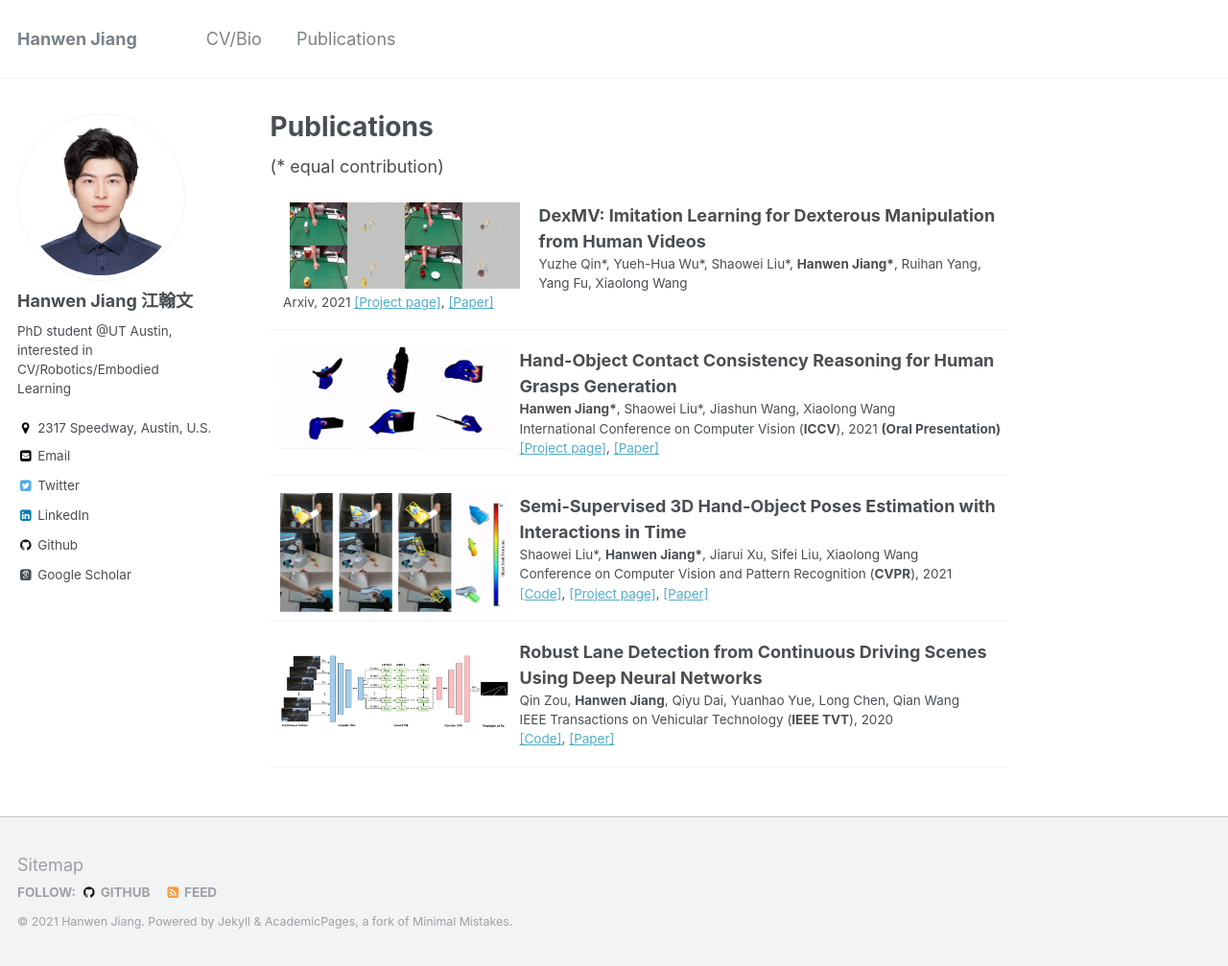
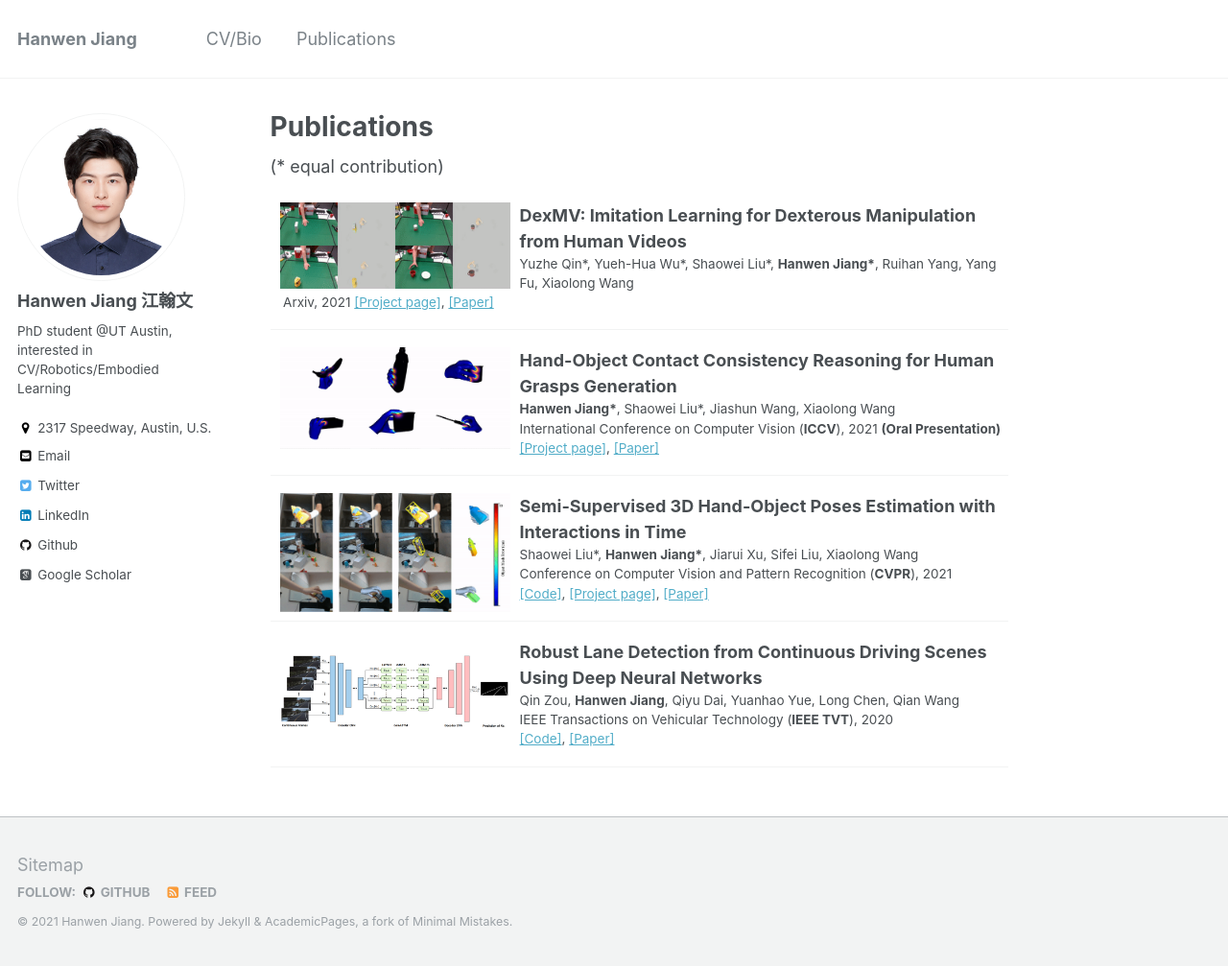
Before and after one commit to hwjiang1510/hwjiang1510.github.io, a Jekyll site: the page built from _pages/publications.md, in a window 1280 px wide and 1007 px high. Shown: the whole window at 96% size. Built offline with Jekyll 4.4.1, drawn with Linux system fonts in a browser that asks for light colours; some web fonts are replaced.

Commit message:
update publication

```diff
--- a/_pages/publications.md
+++ b/_pages/publications.md
@@ -5,7 +5,7 @@ permalink: /publications/
 author_profile: true
 ---
 (* equal contribution)
-<dl><dt><img align="left" width="240" height="200" hspace="20" src="../images/dexmv.gif" /></dt><dt> DexMV: Imitation Learning for Dexterous Manipulation from Human Videos</dt><dd> Yuzhe Qin*, Yueh-Hua Wu*, Shaowei Liu*, <strong>Hanwen Jiang*</strong>, Ruihan Yang, Yang Fu, Xiaolong Wang</dd><dd>Arxiv, 2021 <span style="color:blue"></span> <a href="https://yzqin.github.io/dexmv/">[Project page]</a>, <a href="https://arxiv.org/pdf/2108.05877.pdf">[Paper]</a> </dd></dl><hr />
+<dl><dt><img align="left" width="240" height="240" hspace="10" src="../images/dexmv.gif" /></dt><dt> DexMV: Imitation Learning for Dexterous Manipulation from Human Videos</dt><dd> Yuzhe Qin*, Yueh-Hua Wu*, Shaowei Liu*, <strong>Hanwen Jiang*</strong>, Ruihan Yang, Yang Fu, Xiaolong Wang</dd><dd>Arxiv, 2021 <span style="color:blue"></span> <a href="https://yzqin.github.io/dexmv/">[Project page]</a>, <a href="https://arxiv.org/pdf/2108.05877.pdf">[Paper]</a> </dd></dl><hr />
 
 <dl><dt><img align="left" width="240" height="200" hspace="10" src="../images/affordance2021.gif" /></dt><dt> Hand-Object Contact Consistency Reasoning for Human Grasps Generation</dt><dd><strong>Hanwen Jiang*</strong>, Shaowei Liu*, Jiashun Wang, Xiaolong Wang</dd><dd>International Conference on Computer Vision (<strong>ICCV</strong>), 2021 <strong>(Oral Presentation)</strong> <span style="color:blue"></span></dd><dd> <a href="https://hwjiang1510.github.io/GraspTTA/">[Project page]</a>, <a href="https://arxiv.org/pdf/2104.03304.pdf">[Paper]</a> </dd></dl><hr />
 
```
